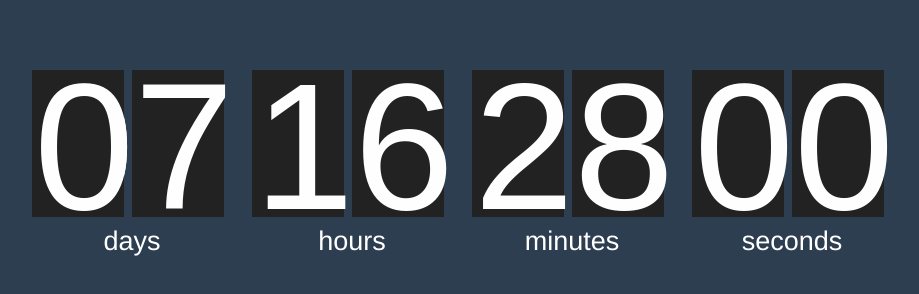
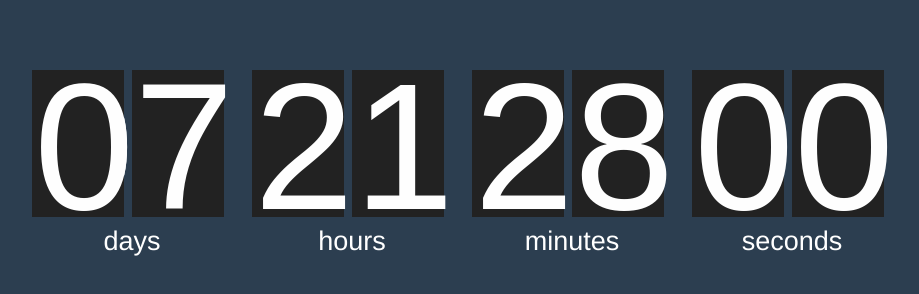
Before and after one commit to cicciog/Bachelor-Countdown-Page, a plain HTML site: page index.html in a window 1280 px wide. Shown: the part 474-768 px from the top of the page, without its empty margins (168-1087 px from the left). Drawn offline with nearby package versions, Linux system fonts and the light colour scheme; a web font is replaced by a local one.

Commit message:
Update index.html

```diff
--- a/index.html
+++ b/index.html
@@ -38,7 +38,7 @@
                     var padding = Math.floor(dif / 2) + 'px';
                     $section.css({'padding-top': padding, 'padding-bottom': padding});
                 }).trigger("resize");
-                $('#myCounter').mbComingsoon({expiryDate: new Date('2017-04-27,09:00:00'), speed: 100});
+                $('#myCounter').mbComingsoon({expiryDate: new Date('2017-04-27,14:00:00'), speed: 100});
                 setTimeout(function () {
                     $(window).resize();
                 }, 200);
```
